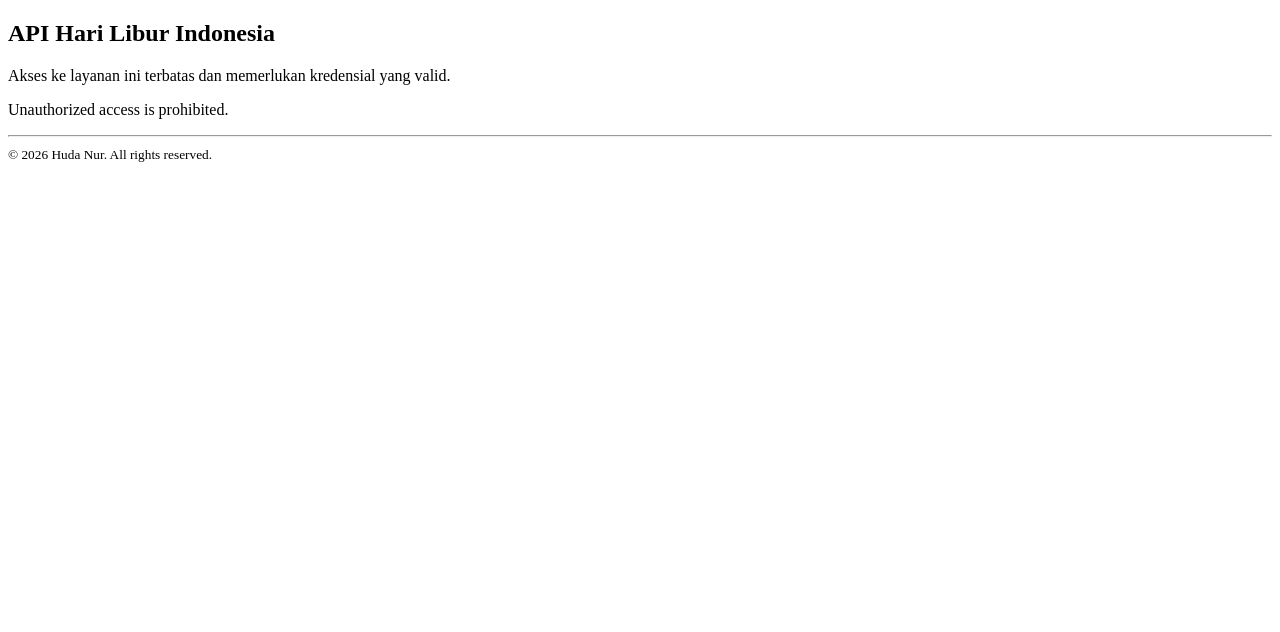
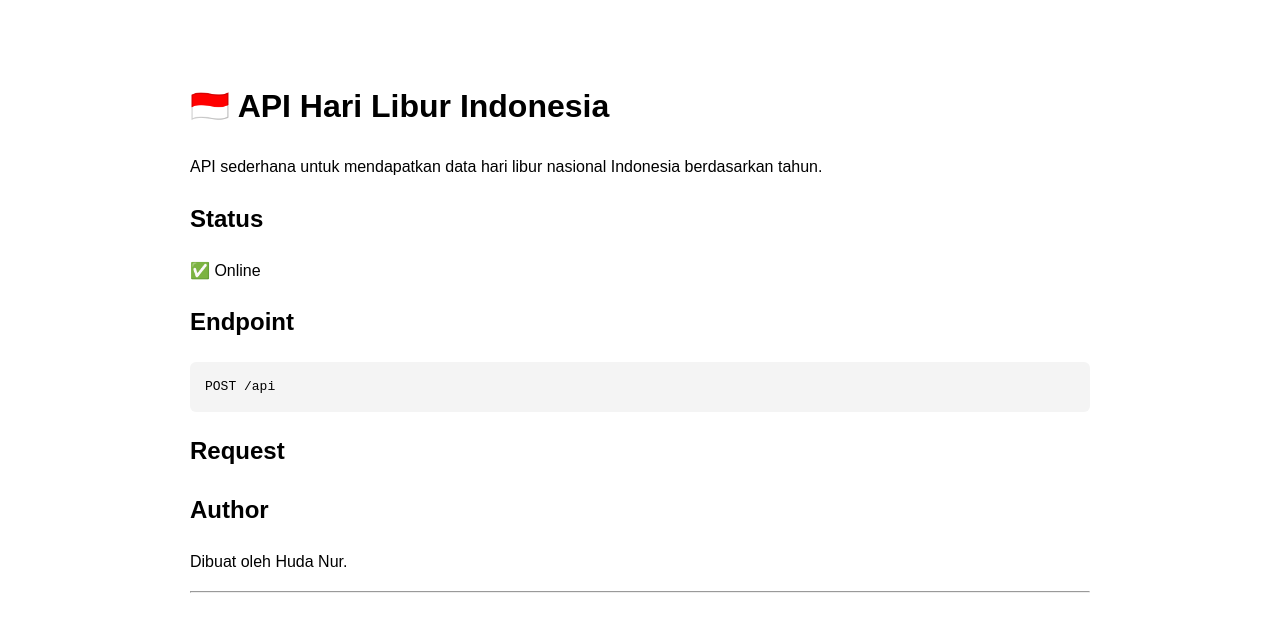
Before and after one commit to nrhuda77/api-hari-libur, a website: page index.html in a window 1280 px wide. Drawn offline with Linux system fonts and the light colour scheme.

Commit message:
Update index.html

```diff
--- a/index.html
+++ b/index.html
@@ -1,27 +1,65 @@
 <!DOCTYPE html>
 <html lang="id">
-
 <head>
     <meta charset="UTF-8">
+    <meta name="viewport" content="width=device-width, initial-scale=1.0">
     <title>API Hari Libur Indonesia</title>
+    <style>
+        body {
+            font-family: Arial, sans-serif;
+            max-width: 900px;
+            margin: 40px auto;
+            padding: 20px;
+            line-height: 1.6;
+        }
+        code {
+            background: #f4f4f4;
+            padding: 2px 5px;
+            border-radius: 4px;
+        }
+        pre {
+            background: #f4f4f4;
+            padding: 15px;
+            overflow: auto;
+            border-radius: 6px;
+        }
+    </style>
 </head>
-
 <body>
-    <h2>API Hari Libur Indonesia</h2>
+    <h1>🇮🇩 API Hari Libur Indonesia</h1>
 
     <p>
-        Akses ke layanan ini terbatas dan memerlukan kredensial yang valid.
+        API sederhana untuk mendapatkan data hari libur nasional Indonesia berdasarkan tahun.
     </p>
 
+    <h2>Status</h2>
+    <p>✅ Online</p>
+
+    <h2>Endpoint</h2>
+    <pre>POST /api</pre>
+
+    <h2>Request</h2>
+    <!-- <pre>{
+  "username": "your_username",
+  "password": "your_password",
+  "tahun": "2026"
+}</pre> -->
+
+    <!-- <h2>Open Source</h2>
     <p>
-        Unauthorized access is prohibited.
+        Proyek ini bersifat open source dan dapat digunakan secara bebas untuk
+        kebutuhan pembelajaran, penelitian, maupun pengembangan aplikasi.
+    </p> -->
+
+    <h2>Author</h2>
+    <p>
+        Dibuat oleh Huda Nur.
     </p>
 
     <hr>
 
-    <small>
-        © 2026 Huda Nur. All rights reserved.
-    </small>
+    <!-- <p>
+        Jika proyek ini bermanfaat, silakan berikan ⭐ pada repository GitHub.
+    </p> -->
 </body>
-
 </html>
```
